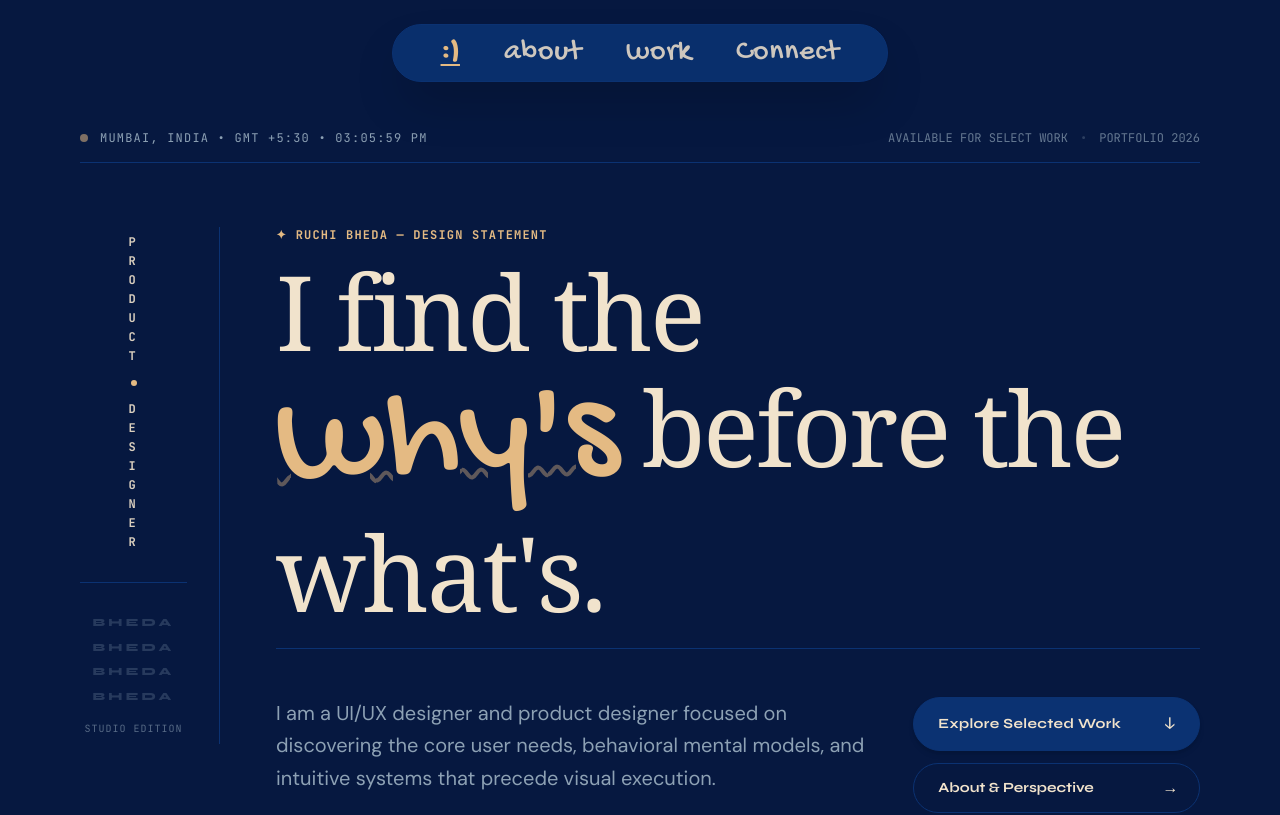
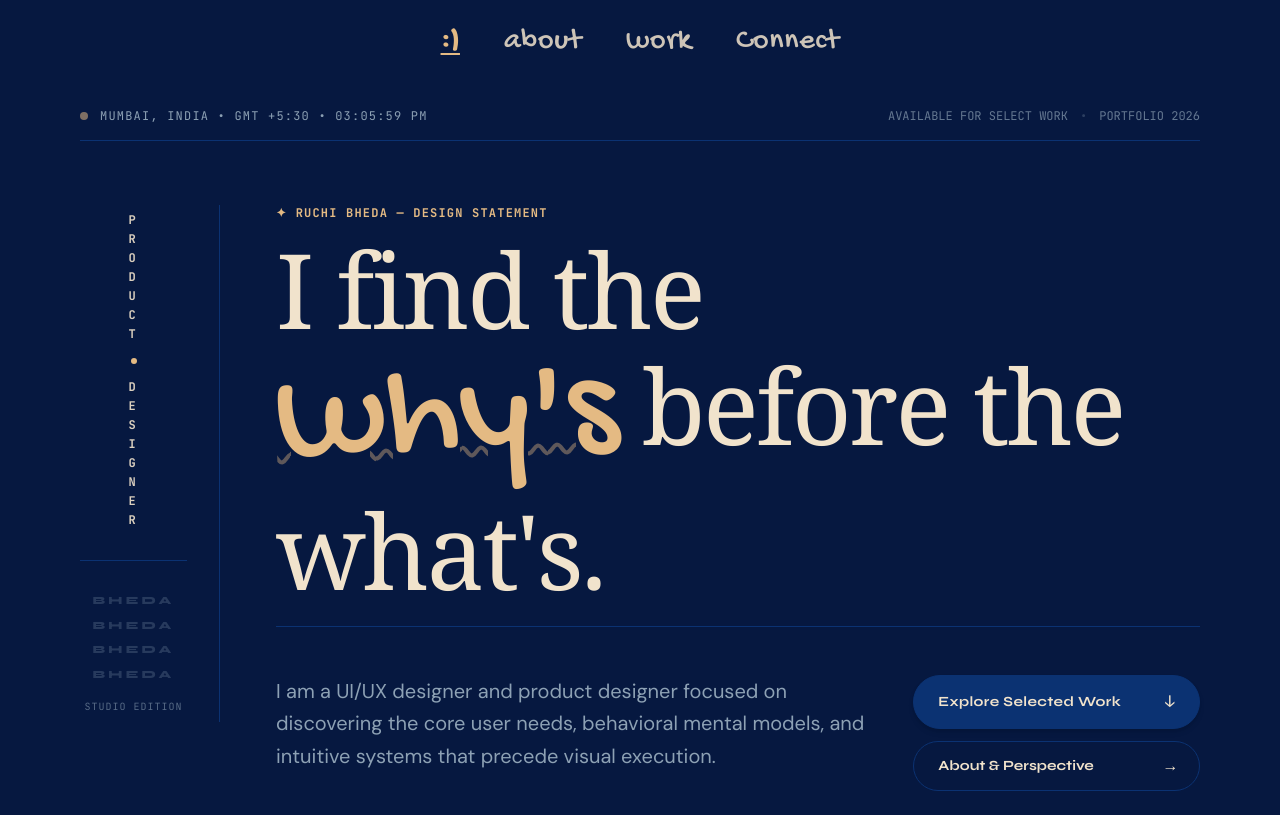
Before and after one commit to ruchibheda000-ship-it/ruchi-portfolio, a React (Vite) app: page / in a window 1280 px wide. Shown: the top 815 px of the page. Built offline with nearby package versions, Linux system fonts and the light colour scheme; a web font is replaced by a local one.

Commit message:
fix: remove rounded rectangle background container from navigation menu

```diff
--- a/src/components/Nav.jsx
+++ b/src/components/Nav.jsx
@@ -12,7 +12,7 @@ export default function Nav() {
   return (
     <header className="sticky top-4 sm:top-6 z-50 w-full flex justify-center px-4 mb-6 sm:mb-10 pointer-events-none">
       <nav
-        className="pointer-events-auto bg-[#0B3272]/90 text-[#F1E3CC] px-8 sm:px-12 py-2 sm:py-2.5 rounded-full shadow-2xl border border-[#0B3272] flex items-center justify-center gap-7 sm:gap-11 font-hand text-2xl sm:text-3xl tracking-wide select-none backdrop-blur-md"
+        className="pointer-events-auto text-[#F1E3CC] flex items-center justify-center gap-7 sm:gap-11 font-hand text-2xl sm:text-3xl tracking-wide select-none"
         aria-label="Main Navigation"
       >
         {navLinks.map((link) => (
```
